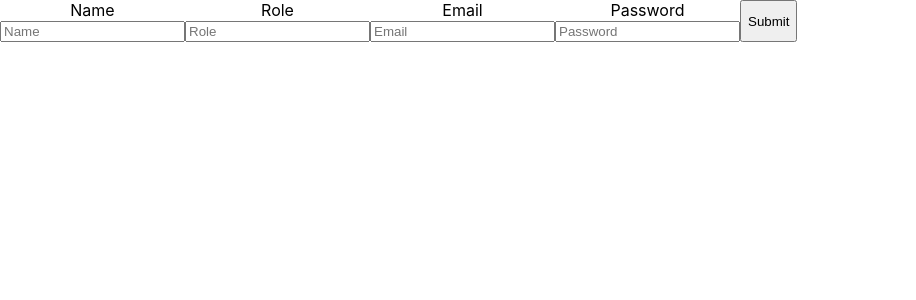
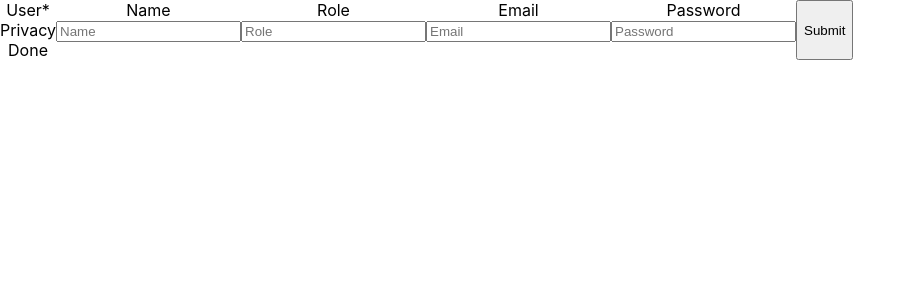
Before and after one commit to balpal4495/balform1, a React (Create React App) app: page / in a window 1280 px wide. Shown: the top 300 px of the page, without its empty margins (0-916 px from the left). Built offline with nearby package versions, Linux system fonts and the light colour scheme.

Commit message:
introduce form to page

```diff
--- a/src/App.tsx
+++ b/src/App.tsx
@@ -1,25 +1,10 @@
 import React from "react";
 import "./App.css";
+import { MultiStageForm } from "./Form/MultiStageForm";
 function App() {
   return (
     <div className="App">
-      <div>
-        <div>Name</div>
-        <input name="name" placeholder="Name" type="text" />
-      </div>
-      <div>
-        <div>Role</div>
-        <input name="role" placeholder="Role" type="text" />
-      </div>
-      <div>
-        <div>Email</div>
-        <input name="email" placeholder="Email" type="text" />
-      </div>
-      <div>
-        <div>Password</div>
-        <input name="password" placeholder="Password" type="password" />
-      </div>
-      <button>Submit</button>
+      <MultiStageForm />
     </div>
   );
 }
--- a/src/Form/MultiStageForm.tsx
+++ b/src/Form/MultiStageForm.tsx
@@ -1,4 +1,7 @@
 import React, { useState } from "react";
+import { User } from "./Pages/User";
+import { Privacy } from "./Pages/Privacy";
+import { Done } from "./Pages/Done";
 
 interface ProgressProps {
   stages: string[];
@@ -27,13 +30,18 @@ export function MultiStageForm() {
 
   const [currentStageIndex, setIndex] = useState<number>(0);
 
+  const components = [<User />, <Privacy />, <Done />];
+
   return (
     <>
-      <StageProgress
-        currentStage={stages[currentStageIndex]}
-        currentStageIndex={currentStageIndex}
-        stages={stages}
-      />
+      <div>
+        <StageProgress
+          currentStage={stages[currentStageIndex]}
+          currentStageIndex={currentStageIndex}
+          stages={stages}
+        />
+      </div>
+      {components[currentStageIndex]}
     </>
   );
 }
```
